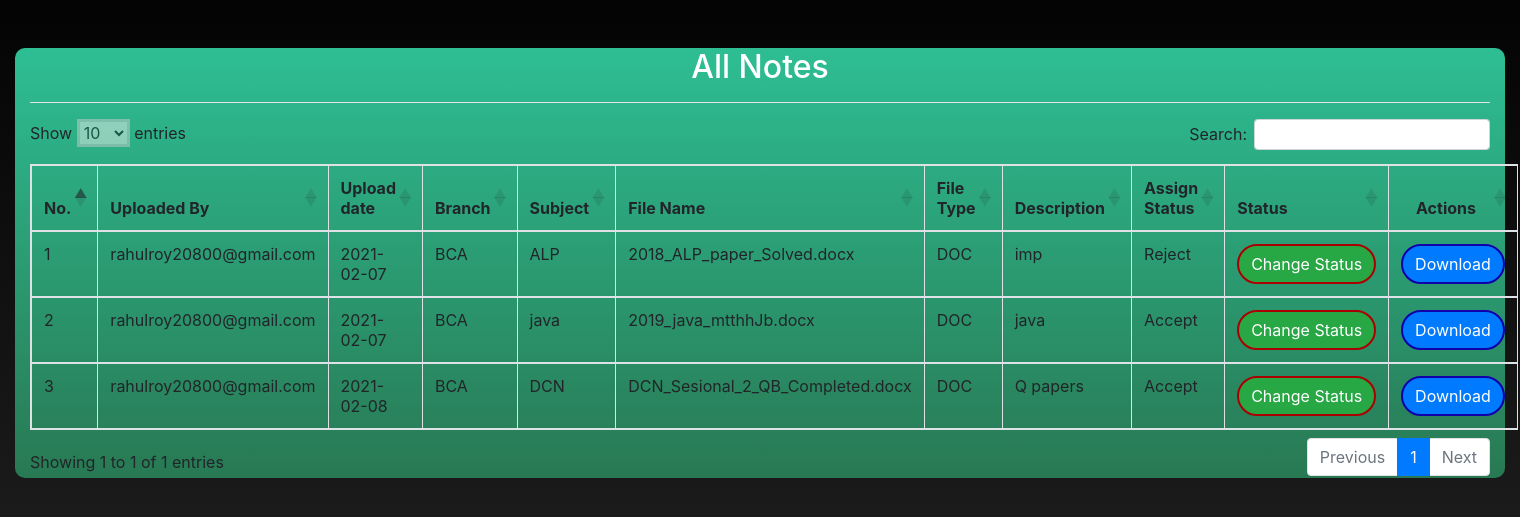
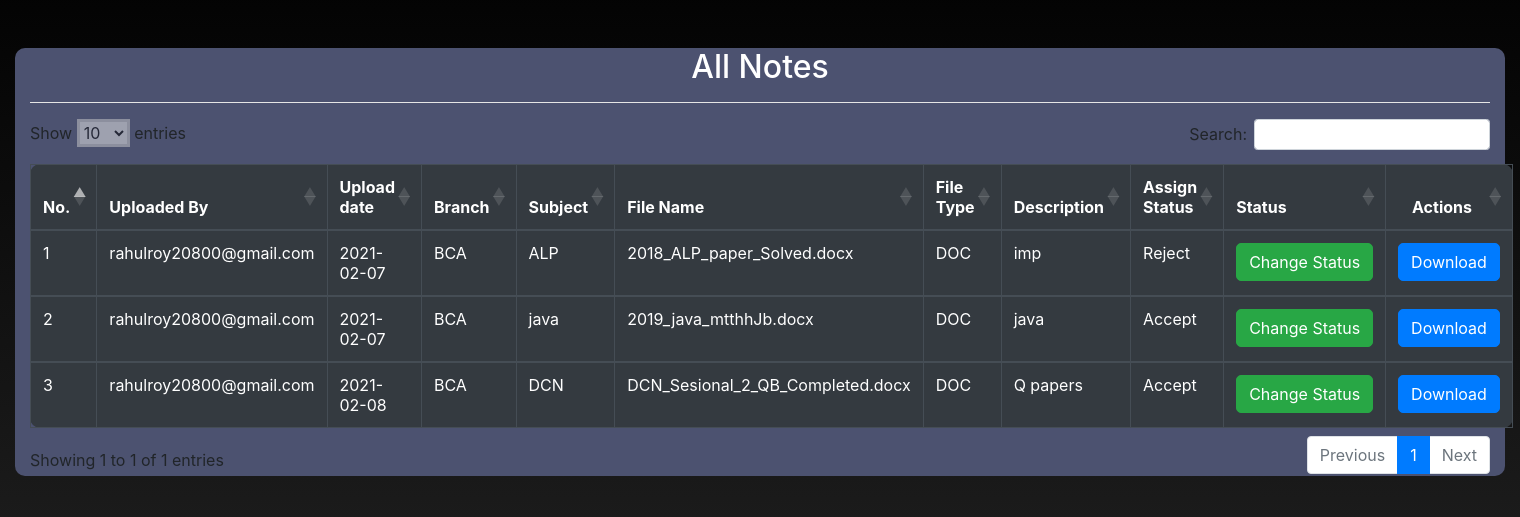
Before and after one commit to PlayerR18/NotesSharingProject, a Django app: page /all_notes in a window 1520 px wide. Shown: the part 80-597 px from the top of the page. Run offline with Django 3.2, Linux system fonts and the light colour scheme; a user stored in the database is signed in; data comes from the database, SQL or seed files in the repository; some libraries are stand-ins or nearby versions.

Commit message:
updated tables and buttons

```diff
--- a/notes/templates/all_notes.html
+++ b/notes/templates/all_notes.html
@@ -1,93 +1,97 @@
-{% extends 'admin_nav.html'%}
-{% block body %}
-{% load static %}
+{% extends 'admin_nav.html'%} {% block body %} {% load static %}
 <script src="https://code.jquery.com/jquery-3.5.1.js"></script>
 <script src="https://cdn.datatables.net/1.10.23/js/jquery.dataTables.min.js"></script>
 <script src="https://cdn.datatables.net/1.10.23/js/dataTables.bootstrap4.min.js"></script>
-<link rel="stylesheet" href="https://cdnjs.cloudflare.com/ajax/libs/twitter-bootstrap/4.5.2/css/bootstrap.css">
-<link rel="stylesheet" href="https://cdn.datatables.net/1.10.23/css/dataTables.bootstrap4.min.css">
+<link
+  rel="stylesheet"
+  href="https://cdnjs.cloudflare.com/ajax/libs/twitter-bootstrap/4.5.2/css/bootstrap.css"
+/>
+<link
+  rel="stylesheet"
+  href="https://cdn.datatables.net/1.10.23/css/dataTables.bootstrap4.min.css"
+/>
 <script>
-    $(document).ready(function() {
-        $('#example').DataTable();
-    } );
+  $(document).ready(function () {
+    $("#example").DataTable();
+  });
 </script>
 <style>
-            .container1
-            {
-                background-image: linear-gradient(rgb(46, 190, 147),rgb(40, 121, 83));
+  .container1 {
+    background-image: linear-gradient(#4c5270, #4c5270);
     border-radius: 10px;
   }
   input[type="text"] {
-
     border: 3px solid #ccc;
     -webkit-transition: 0.3s;
     transition: 0.3s;
-            opacity:0.5;
+    opacity: 0.5;
   }
 
   input[type="text"]:focus {
-            border: 4px solid rgb(7, 221, 0);
-            opacity:1;
+    border: 4px solid #36eee0;
+    opacity: 1;
   }
   input[type="email"] {
-
     border: 3px solid #ccc;
     -webkit-transition: 0.3s;
     transition: 0.3s;
-          opacity:0.5;
+    opacity: 0.5;
   }
   input[type="email"]:focus {
-          border: 4px solid rgb(7, 221, 0);
-          opacity:1;
+    border: 4px solid #36eee0;
+    opacity: 1;
   }
   input[type="password"] {
     border: 3px solid #ccc;
     -webkit-transition: 0.3s;
     transition: 0.3s;
-            opacity:0.5;
+    opacity: 0.5;
   }
-          input[type=password]:focus {
-            border: 4px solid rgb(7, 221, 0);
-            opacity:1;
+  input[type="password"]:focus {
+    border: 4px solid #36eee0;
+    opacity: 1;
   }
-        select{
+  select {
     border: 3px solid #ccc;
     -webkit-transition: 0.3s;
     transition: 0.3s;
-            opacity:0.5;
+    opacity: 0.5;
   }
   select:focus {
-            border: 4px solid rgb(7, 221, 0);
-            opacity:1;
+    border: 4px solid #36eee0;
+    opacity: 1;
   }
-        textarea{
+  textarea {
     border: 3px solid #ccc;
     -webkit-transition: 0.3s;
     transition: 0.3s;
-          opacity:0.5;
+    opacity: 0.5;
   }
   textarea:focus {
-          border: 4px solid rgb(7, 221, 0);
-          opacity:1;
+    border: 4px solid #36eee0;
+    opacity: 1;
   }
   input[type="file"] {
     border: 3px solid #ccc;
     -webkit-transition: 0.3s;
     transition: 0.3s;
-          opacity:0.5;
+    opacity: 0.5;
   }
-        input[type=file]:focus {
-          border: 4px solid rgb(7, 221, 0);
-          opacity:1;
+  input[type="file"]:focus {
+    border: 4px solid #36eee0;
+    opacity: 1;
   }
 </style>
 <div class="col-12 mt-5">
-        <div class="col-2">
-        </div>
-        <div class= "container1 col-12">
-    <h2 class=" text-white text-center">All Notes</h2>
-    <HR style="background-color:white">
-        <table class="table table-bordered " id="example">
+  <div class="col-2"></div>
+  <div class="container1 col-12">
+    <h2 class="text-white text-center">All Notes</h2>
+    <hr style="background-color: white" />
+    <table
+      class="table table-bordered table-dark"
+      style="border-radius: 10px"
+      id="example"
+    >
       <thead>
         <tr>
           <th>No.</th>
@@ -100,8 +104,7 @@
           <th>Description</th>
           <th>Assign Status</th>
           <th>Status</th>
-                    <th style="text-align:center;">Actions</th>
-
+          <th style="text-align: center">Actions</th>
         </tr>
       </thead>
       {% for i in notes %}
@@ -117,13 +120,25 @@
           <td>{{i.description}}</td>
           <td>{{i.status}}</td>
           <td>
-                        <a href="{% url 'assign_status' i.id %}" class="btn btn-success text-white" style=" border: 2px solid rgb(170, 0, 0);border-radius:80px; width:100%" >Change&nbspStatus</a></td>
-                        <td><a href="{{i.notesfile.url}}" class="btn btn-primary text-white" style=" border: 2px solid rgb(17, 0, 170);border-radius:80px; width:100%" >Download</a></td>
+            <a
+              href="{% url 'assign_status' i.id %}"
+              class="btn btn-success text-white"
+              style="border-radius: 5px; width: 100%"
+              >Change&nbspStatus</a
+            >
+          </td>
+          <td>
+            <a
+              href="{{i.notesfile.url}}"
+              class="btn btn-primary text-white"
+              style="border-radius: 5px; width: 100%"
+              >Download</a
+            >
+          </td>
         </tr>
         {% endfor %}
       </tbody>
     </table>
-
   </div>
 </div>
 {% endblock %}
```
Lines whose indentation alone changed are shown as unchanged.
